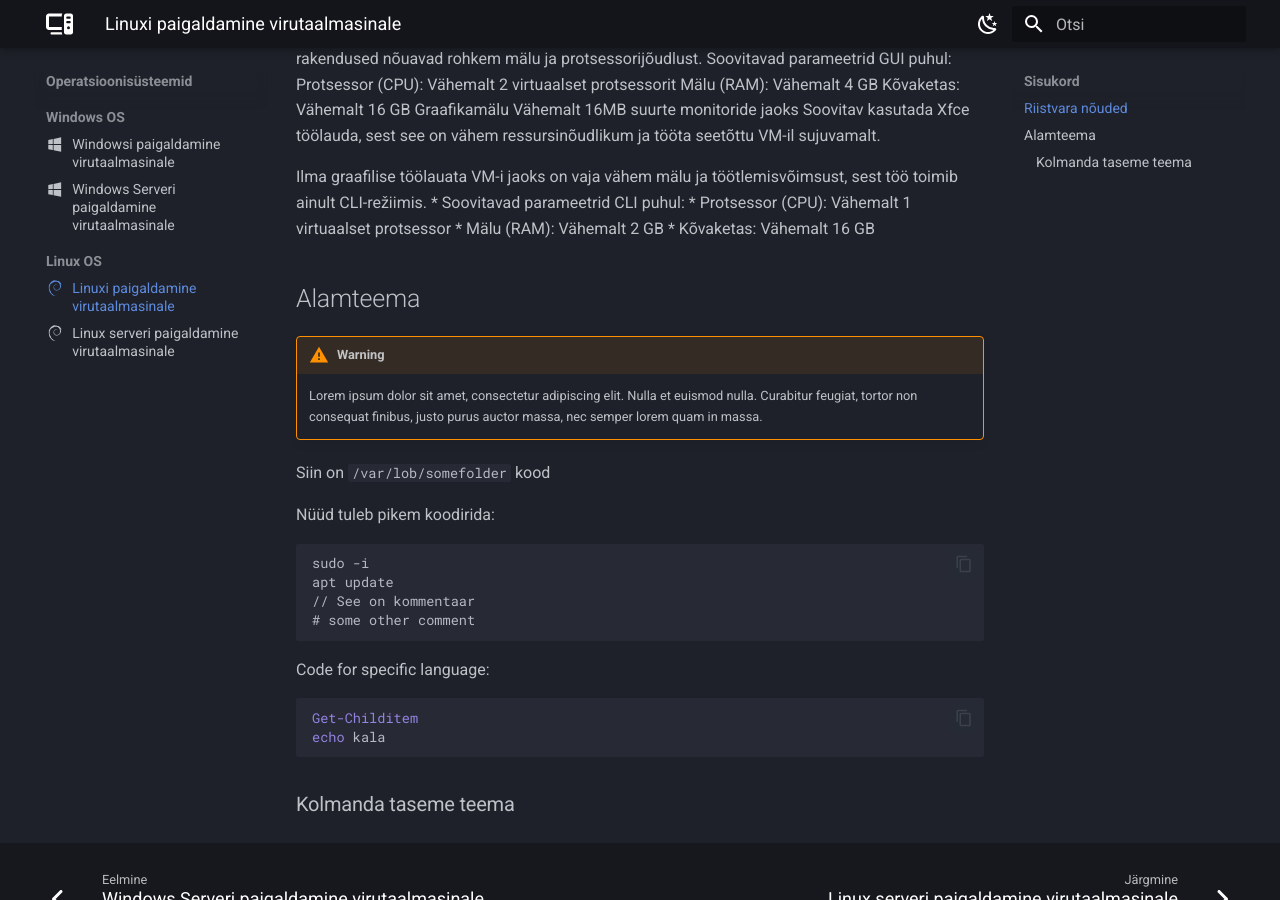
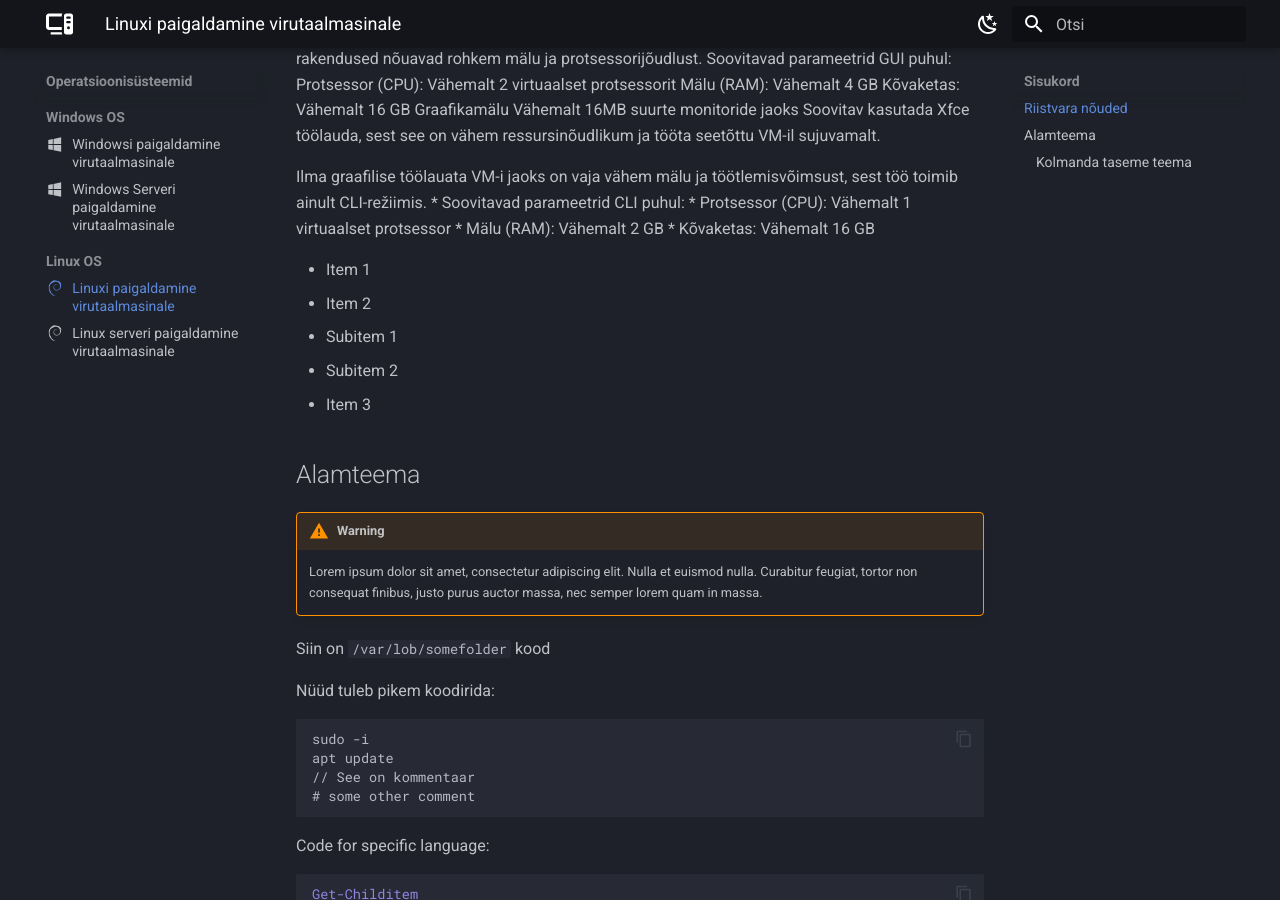
Before and after one commit to priitpaap/priitpaap.github.io, an MkDocs documentation site: the page built from docs/debpaigaldus.md, in a window 1280 px wide and 900 px high, scrolled down 351 px. Built offline with MkDocs 1.6.1 and Material for MkDocs 9.7.7, drawn with Linux system fonts in a browser that asks for light colours.

Commit message:
Update debpaigaldus.md

```diff
--- a/docs/debpaigaldus.md
+++ b/docs/debpaigaldus.md
@@ -19,6 +19,13 @@ Ilma graafilise töölauata VM-i jaoks on vaja vähem mälu ja töötlemisvõims
 * Protsessor (CPU): Vähemalt 1 virtuaalset protsessor
 * Mälu (RAM): Vähemalt 2 GB
 * Kõvaketas: Vähemalt 16 GB
+
+- Item 1
+- Item 2
+  - Subitem 1
+  - Subitem 2
+- Item 3
+
 
 
 ## Alamteema
```
